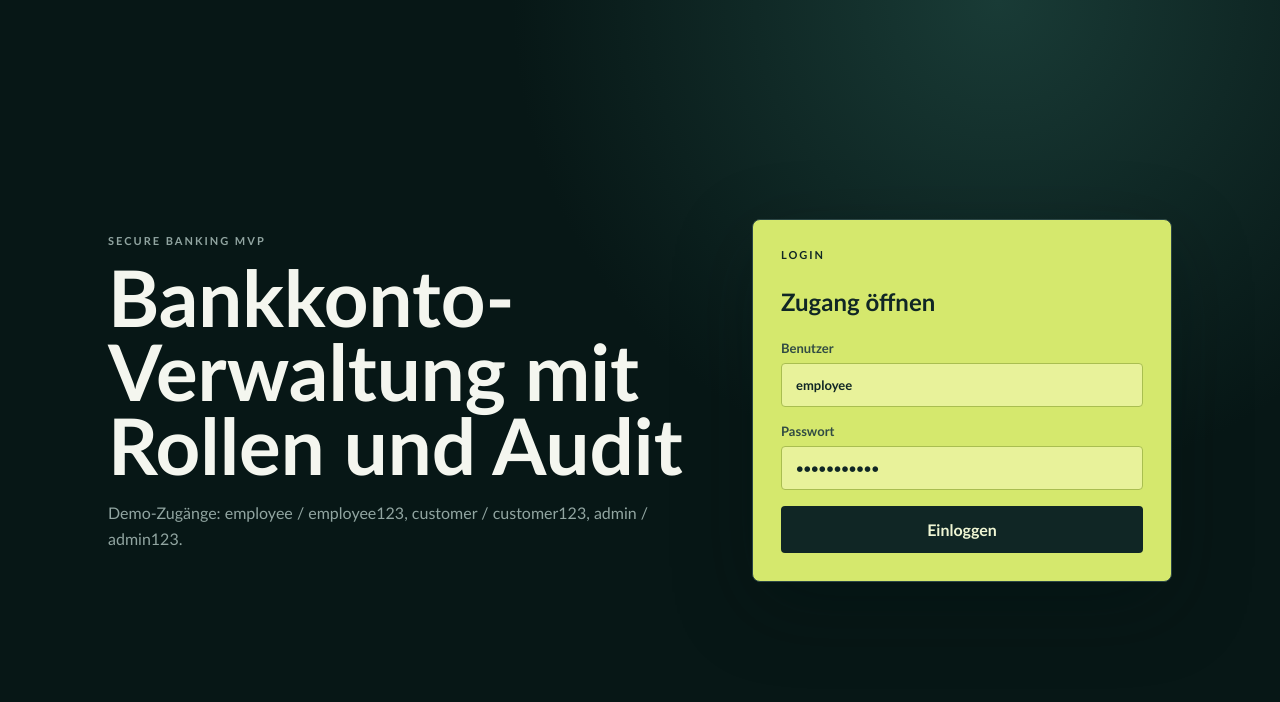
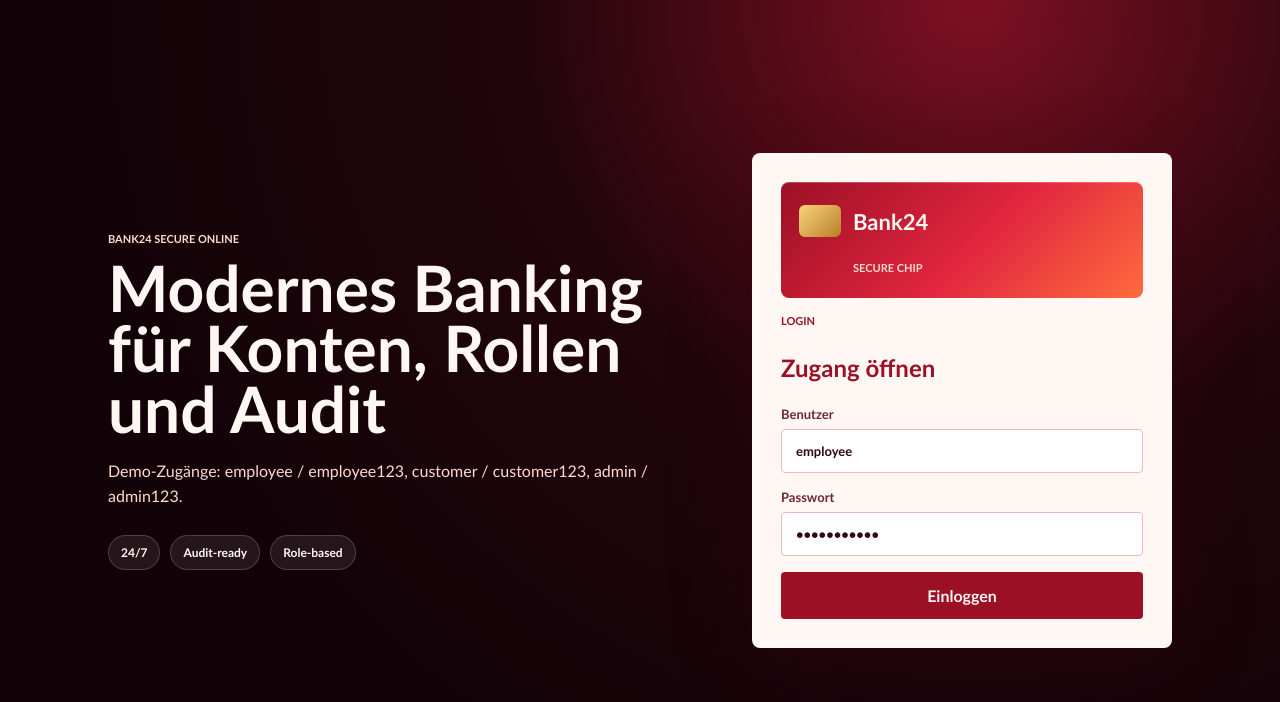
Before and after one commit to nikkias/Banking-App, an Angular app in the folder frontend/: page / in a window 1280 px wide. Shown: the top 702 px of the page. Built offline with nearby package versions, Linux system fonts and the light colour scheme.

Commit message:
feat: polish premium banking interface

```diff
--- a/frontend/src/app/accounts/account-detail.component.css
+++ b/frontend/src/app/accounts/account-detail.component.css
@@ -1,29 +1,31 @@
 :host { display: block; }
 .detail-shell { max-width: 1180px; margin: 0 auto; padding: 42px 28px 80px; }
-.back-link { display: inline-flex; margin-bottom: 28px; color: #b7d5cc; text-decoration: none; font-weight: 800; }
-.account-hero { display: flex; justify-content: space-between; gap: 28px; align-items: end; margin-bottom: 22px; padding: 34px; border: 1px solid #2b4645; border-radius: 8px; background: linear-gradient(135deg, #102625, #173735); }
-.eyebrow { margin: 0 0 10px; color: #b7d5cc; font-size: 11px; font-weight: 800; letter-spacing: 2px; }
+.back-link { display: inline-flex; margin-bottom: 28px; color: #ffd9d0; text-decoration: none; font-weight: 800; }
+.account-hero { display: flex; justify-content: space-between; gap: 28px; align-items: stretch; margin-bottom: 22px; padding: 34px; border: 1px solid rgba(255,255,255,.12); border-radius: 8px; background: linear-gradient(135deg, #9b1025, #e1263f 54%, #ff6a3d); box-shadow: 0 26px 70px rgba(49, 7, 17, .34); }
+.eyebrow { margin: 0 0 10px; color: #ffd9d0; font-size: 11px; font-weight: 800; letter-spacing: 0; }
 h1, h2, p { margin-top: 0; }
-h1 { max-width: 760px; margin-bottom: 10px; color: #f4f6ef; font-size: clamp(28px, 5vw, 56px); line-height: 1; overflow-wrap: anywhere; }
-h2 { margin-bottom: 18px; color: #f4f6ef; }
-.account-hero p { margin-bottom: 0; color: #91a5a1; overflow-wrap: anywhere; }
-.account-hero > strong { color: #d5e86d; font-size: clamp(26px, 4vw, 46px); white-space: nowrap; }
+h1 { max-width: 760px; margin-bottom: 10px; color: #fff7f4; font-size: 42px; line-height: 1; overflow-wrap: anywhere; }
+h2 { margin-bottom: 10px; color: #fff7f4; }
+.account-hero p { margin-bottom: 0; color: #ffe2d8; overflow-wrap: anywhere; }
+.balance-card { display: grid; align-content: space-between; min-width: 260px; padding: 18px; border-radius: 8px; background: rgba(255,255,255,.14); color: #fff7f4; } .balance-card span, .balance-card em { color: #ffe2d8; font-size: 12px; font-style: normal; font-weight: 800; } .balance-card strong { margin: 18px 0; color: #f6c45f; font-size: 34px; white-space: nowrap; }
 .detail-grid { display: grid; grid-template-columns: minmax(300px, .85fr) minmax(0, 1.25fr); gap: 20px; }
-.panel { border: 1px solid #2b4645; background: #102625; border-radius: 8px; padding: 28px; box-shadow: 0 18px 50px rgba(4, 16, 15, .25); }
-.transfer-panel { background: #d5e86d; color: #102625; }
-.transfer-panel .eyebrow, .transfer-panel h2 { color: #102625; }
+.panel { border: 1px solid rgba(255,255,255,.12); background: rgba(255,247,244,.08); border-radius: 8px; padding: 28px; box-shadow: 0 18px 50px rgba(49, 7, 17, .25); }
+.transfer-panel { background: #fff7f4; color: #310711; }
+.transfer-panel .eyebrow, .transfer-panel h2 { color: #9b1025; }
+.hint { color: #6d2635; line-height: 1.5; }
 form { display: grid; gap: 16px; }
-label { display: grid; gap: 7px; color: #314b43; font-size: 13px; font-weight: 800; }
-input, select { width: 100%; min-width: 0; padding: 13px 14px; border: 1px solid #a9be50; border-radius: 4px; background: #e8f29a; color: #102625; font: inherit; }
-button { padding: 14px; border: 0; border-radius: 4px; background: #102625; color: #eff6d4; font: inherit; font-weight: 900; cursor: pointer; }
+label { display: grid; gap: 7px; color: #6d2635; font-size: 13px; font-weight: 800; }
+input, select { width: 100%; min-width: 0; padding: 13px 14px; border: 1px solid #efb8c1; border-radius: 4px; background: #fff; color: #310711; font: inherit; }
+button { padding: 14px; border: 0; border-radius: 4px; background: #9b1025; color: #fff7f4; font: inherit; font-weight: 900; cursor: pointer; }
 button:disabled { opacity: .55; cursor: wait; }
 .feedback { margin: 18px 0 0; font-size: 13px; font-weight: 800; }
 .transaction-list { display: grid; gap: 4px; }
-.transaction-item { display: flex; justify-content: space-between; align-items: center; gap: 18px; padding: 16px 0; border-bottom: 1px solid #203a39; }
+.transaction-item { display: grid; grid-template-columns: 36px minmax(0, 1fr) auto; align-items: center; gap: 14px; padding: 16px 0; border-bottom: 1px solid rgba(255,255,255,.1); }
+.transaction-badge { display: grid; place-items: center; width: 32px; height: 32px; border-radius: 50%; background: rgba(255,255,255,.12); color: #f6c45f; font-weight: 900; }
 .transaction-item div { display: grid; gap: 6px; min-width: 0; }
-.transaction-item strong { color: #dce8e1; }
-.transaction-item span, .empty { color: #718b86; }
+.transaction-item strong { color: #fff7f4; }
+.transaction-item span, .empty { color: #ffd9d0; }
 .transaction-item > strong { color: #ffb3a8; white-space: nowrap; }
-.transaction-item > strong.positive { color: #d5e86d; }
-@media (max-width: 860px) { .account-hero { align-items: start; flex-direction: column; } .account-hero > strong { white-space: normal; } .detail-grid { grid-template-columns: 1fr; } }
+.transaction-item > strong.positive { color: #f6c45f; }
+@media (max-width: 860px) { .account-hero { align-items: start; flex-direction: column; } .balance-card { min-width: 0; width: 100%; } .balance-card strong { white-space: normal; } .detail-grid { grid-template-columns: 1fr; } }
 @media (max-width: 620px) { .detail-shell { padding: 30px 18px 60px; } .account-hero, .panel { padding: 22px; } .transaction-item { align-items: start; flex-direction: column; } }
--- a/frontend/src/app/accounts/account-list.component.css
+++ b/frontend/src/app/accounts/account-list.component.css
@@ -1,17 +1,19 @@
 :host { display: block; }
 .workspace { max-width: 1180px; margin: 0 auto; padding: 52px 28px 80px; }
-.hero { display: flex; justify-content: space-between; align-items: end; gap: 24px; margin-bottom: 42px; }
-.eyebrow { margin: 0 0 10px; color: #b7d5cc; font-size: 11px; font-weight: 800; letter-spacing: 2px; }
-h1, h2, p { margin-top: 0; } h1 { margin-bottom: 12px; color: #f4f6ef; font-size: clamp(38px, 6vw, 72px); line-height: .95; letter-spacing: -2px; } h2 { margin-bottom: 8px; color: #f4f6ef; font-size: 24px; }
-.subtitle, .form-intro { color: #91a5a1; line-height: 1.6; }
-.status { display: flex; align-items: center; gap: 9px; color: #b7d5cc; font-size: 13px; white-space: nowrap; } .status span { width: 8px; height: 8px; border-radius: 50%; background: #67d39b; box-shadow: 0 0 14px #67d39b; }
+.hero { display: grid; grid-template-columns: minmax(0, 1fr) 360px; align-items: end; gap: 28px; margin-bottom: 34px; }
+.eyebrow { margin: 0 0 10px; color: #ffb3a7; font-size: 11px; font-weight: 900; letter-spacing: 0; }
+h1, h2, p { margin-top: 0; } h1 { margin-bottom: 14px; color: #fff7f4; font-size: 58px; line-height: .98; letter-spacing: 0; } h2 { margin-bottom: 8px; color: #fff7f4; font-size: 24px; }
+.subtitle, .form-intro { color: #ffd9d0; line-height: 1.6; }
+.hero-metrics { display: flex; flex-wrap: wrap; gap: 10px; margin-top: 22px; } .hero-metrics span { padding: 9px 12px; border: 1px solid rgba(255,255,255,.16); border-radius: 999px; background: rgba(255,255,255,.08); color: #fff7f4; font-size: 12px; font-weight: 900; }
+.bank-card { min-height: 218px; padding: 22px; border-radius: 8px; background: linear-gradient(135deg, #9b1025, #e1263f 54%, #ff6a3d); box-shadow: 0 26px 70px rgba(49, 7, 17, .42), inset 0 1px 0 rgba(255,255,255,.25); color: #fff7f4; } .card-top, .card-bottom { display: flex; align-items: center; justify-content: space-between; } .card-top strong { font-size: 22px; } .card-top span, .card-bottom span { color: #ffd9d0; font-size: 11px; font-weight: 900; letter-spacing: 0; } .chip { display: grid; grid-template-columns: 1fr 1fr; gap: 4px; width: 56px; height: 42px; margin: 34px 0 22px; padding: 7px; border-radius: 8px; background: linear-gradient(135deg, #f8d37d, #b98028); } .chip i { border: 1px solid rgba(80, 45, 8, .45); border-radius: 2px; } .bank-card p { color: #fff7f4; font-size: 18px; font-weight: 900; }
+.status { display: flex; align-items: center; gap: 9px; color: #ffd9d0; font-size: 13px; white-space: nowrap; } .status i { width: 8px; height: 8px; border-radius: 50%; background: #31d083; box-shadow: 0 0 14px #31d083; }
 .content-grid { display: grid; grid-template-columns: minmax(0, 1.5fr) minmax(310px, .8fr); gap: 20px; }
-.panel { border: 1px solid #2b4645; background: #102625; border-radius: 8px; padding: 28px; box-shadow: 0 18px 50px rgba(4, 16, 15, .25); }
-.panel-heading { display: flex; justify-content: space-between; } .panel-mark, .account-symbol { display: grid; place-items: center; width: 38px; height: 38px; color: #102625; background: #d5e86d; font-weight: 900; border-radius: 50%; }
-.summary-row { display: flex; gap: 60px; padding: 26px 0; margin: 24px 0 6px; border-top: 1px solid #284241; border-bottom: 1px solid #284241; } .summary-row div { display: grid; gap: 7px; } .summary-row span, .account-details span { color: #718b86; font-size: 12px; } .summary-row strong { color: #f4f6ef; font-size: 22px; }
-.account-list { display: grid; gap: 4px; } .account-item { display: flex; align-items: center; gap: 14px; padding: 15px 0; border-bottom: 1px solid #203a39; color: inherit; text-decoration: none; } .account-item:hover .account-details strong { color: #d5e86d; } .account-details { display: grid; gap: 6px; flex: 1; min-width: 0; } .account-details strong { color: #dce8e1; } .account-details span { overflow: hidden; text-overflow: ellipsis; } .balance { color: #d5e86d; } .empty { padding: 28px 0 4px; color: #718b86; }
-.transaction-form { display: grid; grid-template-columns: 1.2fr .8fr .7fr 1fr auto; gap: 10px; margin-top: 24px; } .transaction-form select, .transaction-form input { min-width: 0; padding: 12px; border: 1px solid #284241; border-radius: 4px; background: #09201f; color: #f4f6ef; font: inherit; } .transaction-form button { margin: 0; padding: 0 18px; border: 0; border-radius: 4px; background: #d5e86d; color: #102625; font-weight: 900; cursor: pointer; }
-.form-panel { background: #d5e86d; color: #102625; } .form-panel .eyebrow, .form-panel h2 { color: #102625; } .form-intro { color: #354d45; } form { display: grid; gap: 16px; margin-top: 28px; } label { display: grid; gap: 7px; color: #314b43; font-size: 13px; font-weight: 700; } input { width: 100%; box-sizing: border-box; padding: 13px 14px; border: 1px solid #a9be50; border-radius: 4px; background: #e8f29a; color: #102625; font: inherit; } button { margin-top: 8px; padding: 14px; border: 0; border-radius: 4px; background: #102625; color: #eff6d4; font: inherit; font-weight: 800; cursor: pointer; } button:disabled { opacity: .55; cursor: wait; } .feedback { margin: 18px 0 0; font-size: 13px; font-weight: 700; }
-.audit-panel { margin-top: 20px; } .audit-list { display: grid; gap: 4px; } .audit-item { display: flex; justify-content: space-between; align-items: center; gap: 18px; padding: 14px 0; border-bottom: 1px solid #203a39; } .audit-item div { display: grid; gap: 5px; min-width: 0; } .audit-item strong { color: #dce8e1; } .audit-item span { color: #91a5a1; overflow-wrap: anywhere; }
-@media (max-width: 980px) { .transaction-form { grid-template-columns: 1fr 1fr; } .transaction-form button { min-height: 46px; } }
-@media (max-width: 760px) { .workspace { padding: 32px 18px 60px; } .hero { align-items: start; flex-direction: column; } .content-grid { grid-template-columns: 1fr; } .panel { padding: 22px; } .transaction-form { grid-template-columns: 1fr; } }
+.panel { border: 1px solid rgba(255,255,255,.12); background: rgba(255,247,244,.08); border-radius: 8px; padding: 28px; box-shadow: 0 18px 50px rgba(49, 7, 17, .25); }
+.panel-heading { display: flex; justify-content: space-between; } .account-symbol { display: grid; place-items: center; width: 38px; height: 38px; color: #9b1025; background: #f6c45f; font-weight: 900; border-radius: 50%; }
+.summary-row { display: flex; gap: 60px; padding: 26px 0; margin: 24px 0 6px; border-top: 1px solid rgba(255,255,255,.12); border-bottom: 1px solid rgba(255,255,255,.12); } .summary-row div { display: grid; gap: 7px; } .summary-row span, .account-details span { color: #d9aaa6; font-size: 12px; } .summary-row strong { color: #fff7f4; font-size: 22px; }
+.account-list { display: grid; gap: 4px; } .account-item { display: flex; align-items: center; gap: 14px; padding: 15px 0; border-bottom: 1px solid rgba(255,255,255,.1); color: inherit; text-decoration: none; } .account-item:hover .account-details strong { color: #f6c45f; } .account-details { display: grid; gap: 6px; flex: 1; min-width: 0; } .account-details strong { color: #fff7f4; } .account-details span { overflow: hidden; text-overflow: ellipsis; } .balance { color: #f6c45f; } .empty { padding: 28px 0 4px; color: #d9aaa6; }
+.transaction-form { display: grid; grid-template-columns: 1.2fr .8fr .7fr 1fr auto; gap: 10px; margin-top: 24px; } .transaction-form select, .transaction-form input { min-width: 0; padding: 12px; border: 1px solid rgba(255,255,255,.16); border-radius: 4px; background: #fff7f4; color: #310711; font: inherit; } .transaction-form button { margin: 0; padding: 0 18px; border: 0; border-radius: 4px; background: #f6c45f; color: #310711; font-weight: 900; cursor: pointer; }
+.form-panel { background: #fff7f4; color: #310711; } .form-panel .eyebrow, .form-panel h2 { color: #9b1025; } .form-intro { color: #6d2635; } form { display: grid; gap: 16px; margin-top: 28px; } label { display: grid; gap: 7px; color: #6d2635; font-size: 13px; font-weight: 700; } input { width: 100%; box-sizing: border-box; padding: 13px 14px; border: 1px solid #efb8c1; border-radius: 4px; background: #fff; color: #310711; font: inherit; } button { margin-top: 8px; padding: 14px; border: 0; border-radius: 4px; background: #9b1025; color: #fff7f4; font: inherit; font-weight: 800; cursor: pointer; } button:disabled { opacity: .55; cursor: wait; } .feedback { margin: 18px 0 0; font-size: 13px; font-weight: 700; }
+.audit-panel { margin-top: 20px; } .audit-list { display: grid; gap: 4px; } .audit-item { display: flex; justify-content: space-between; align-items: center; gap: 18px; padding: 14px 0; border-bottom: 1px solid rgba(255,255,255,.1); } .audit-item div { display: grid; gap: 5px; min-width: 0; } .audit-item strong { color: #fff7f4; } .audit-item span { color: #ffd9d0; overflow-wrap: anywhere; }
+@media (max-width: 980px) { .hero { grid-template-columns: 1fr; } .bank-card { max-width: 420px; } .transaction-form { grid-template-columns: 1fr 1fr; } .transaction-form button { min-height: 46px; } }
+@media (max-width: 760px) { .workspace { padding: 32px 18px 60px; } h1 { font-size: 40px; } .content-grid { grid-template-columns: 1fr; } .panel { padding: 22px; } .transaction-form { grid-template-columns: 1fr; } }
--- a/frontend/src/app/accounts/account-list.component.html
+++ b/frontend/src/app/accounts/account-list.component.html
@@ -1,11 +1,21 @@
 <main class="workspace">
   <header class="hero">
     <div>
-      <p class="eyebrow">BANKING OPERATIONS</p>
-      <h1>Kontenübersicht</h1>
-      <p class="subtitle">Kunden, Konten und tägliche Geldbewegungen an einem Ort.</p>
+      <p class="eyebrow">BANK24 OPERATIONS CENTER</p>
+      <h1>Digitales Konto-Cockpit</h1>
+      <p class="subtitle">Konten eröffnen, Geld bewegen und Audit-Spuren live nachvollziehen.</p>
+      <div class="hero-metrics">
+        <span>24/7 verfügbar</span>
+        <span>Rollen geschützt</span>
+        <span>Audit aktiv</span>
+      </div>
     </div>
-    <div class="status"><span></span> API verbunden</div>
+    <aside class="bank-card" aria-label="Bank24 Secure Card">
+      <div class="card-top"><strong>Bank24</strong><span>ONLINE</span></div>
+      <div class="chip"><i></i><i></i><i></i><i></i></div>
+      <p>DEMO 2026</p>
+      <div class="card-bottom"><span>SECURE CHIP</span><strong>24/7</strong></div>
+    </aside>
   </header>
 
   <section class="content-grid">
@@ -15,7 +25,7 @@
           <p class="eyebrow">PORTFOLIO</p>
           <h2>Aktive Konten</h2>
         </div>
-        <span class="panel-mark">€</span>
+        <span class="status"><i></i> Live</span>
       </div>
 
       <ng-container *ngIf="accounts$ | async as accounts">
@@ -25,8 +35,8 @@
         </div>
         <div class="account-list" *ngIf="accounts.length; else emptyState">
           <a class="account-item" *ngFor="let account of accounts" [routerLink]="['/accounts', account.id]">
-            <div class="account-symbol">↗</div>
-            <div class="account-details"><strong>{{ account.iban }}</strong><span>{{ account.id }}</span></div>
+            <div class="account-symbol">€</div>
+            <div class="account-details"><strong>{{ account.iban }}</strong><span>Konto-ID {{ account.id }}</span></div>
             <strong class="balance">{{ account.balance | currency:'EUR' }}</strong>
           </a>
         </div>
--- a/frontend/src/app/app.component.css
+++ b/frontend/src/app/app.component.css
@@ -1,10 +1,12 @@
 :host { display: block; min-height: 100vh; }
 .auth-shell { min-height: 100vh; }
-.topbar { position: sticky; top: 0; z-index: 10; display: flex; justify-content: space-between; align-items: center; gap: 18px; padding: 14px 28px; border-bottom: 1px solid #243f3d; background: rgba(7, 23, 22, .92); backdrop-filter: blur(14px); }
-.topbar div { display: grid; gap: 3px; } .topbar strong { color: #f4f6ef; } .topbar span { color: #91a5a1; font-size: 12px; } .topbar button { padding: 10px 14px; border: 1px solid #405956; border-radius: 4px; background: #102625; color: #f4f6ef; font-weight: 800; cursor: pointer; }
+.topbar { position: sticky; top: 0; z-index: 10; display: flex; justify-content: space-between; align-items: center; gap: 18px; padding: 14px 28px; border-bottom: 1px solid rgba(255,255,255,.1); background: rgba(42, 6, 14, .92); backdrop-filter: blur(14px); }
+.topbar div { display: grid; gap: 3px; } .topbar strong { color: #fff7f4; font-size: 20px; letter-spacing: .4px; } .topbar span { color: #ffd9d0; font-size: 12px; } .topbar button { padding: 10px 14px; border: 1px solid rgba(255,255,255,.22); border-radius: 4px; background: #fff7f4; color: #9b1025; font-weight: 800; cursor: pointer; }
 .login-shell { min-height: 100vh; display: grid; grid-template-columns: minmax(0, 1fr) minmax(320px, 420px); gap: 28px; align-items: center; max-width: 1120px; margin: 0 auto; padding: 44px 28px; }
-.login-copy h1 { max-width: 680px; margin: 0 0 18px; color: #f4f6ef; font-size: clamp(40px, 7vw, 78px); line-height: .95; } .login-copy p { color: #91a5a1; line-height: 1.6; }
-.eyebrow { margin: 0 0 10px; color: #b7d5cc; font-size: 11px; font-weight: 900; letter-spacing: 2px; }
-.login-panel { display: grid; gap: 16px; padding: 28px; border: 1px solid #2b4645; border-radius: 8px; background: #d5e86d; color: #102625; box-shadow: 0 24px 80px rgba(4, 16, 15, .32); } .login-panel .eyebrow, .login-panel h2 { color: #102625; } .login-panel h2 { margin: 0 0 8px; }
-label { display: grid; gap: 7px; color: #314b43; font-size: 13px; font-weight: 800; } input { width: 100%; padding: 13px 14px; border: 1px solid #a9be50; border-radius: 4px; background: #e8f29a; color: #102625; font: inherit; } .login-panel button { padding: 14px; border: 0; border-radius: 4px; background: #102625; color: #eff6d4; font: inherit; font-weight: 900; cursor: pointer; } button:disabled { opacity: .55; cursor: wait; } .feedback { margin: 0; color: #6f2b22; font-weight: 800; }
-@media (max-width: 780px) { .login-shell { grid-template-columns: 1fr; align-items: start; } .topbar { align-items: start; flex-direction: column; } }
+.login-copy h1 { max-width: 700px; margin: 0 0 18px; color: #fff7f4; font-size: 64px; line-height: .95; } .login-copy p { color: #ffd9d0; line-height: 1.6; }
+.eyebrow { margin: 0 0 10px; color: #ffb3a7; font-size: 11px; font-weight: 900; letter-spacing: 0; }
+.trust-row { display: flex; flex-wrap: wrap; gap: 10px; margin-top: 26px; } .trust-row span { padding: 9px 12px; border: 1px solid rgba(255,255,255,.18); border-radius: 999px; color: #fff7f4; background: rgba(255,255,255,.08); font-size: 12px; font-weight: 900; }
+.login-panel { display: grid; gap: 16px; padding: 28px; border: 1px solid rgba(255,255,255,.18); border-radius: 8px; background: #fff7f4; color: #310711; box-shadow: 0 24px 80px rgba(53, 4, 16, .32); } .login-panel .eyebrow, .login-panel h2 { color: #9b1025; } .login-panel h2 { margin: 0 0 8px; }
+.card-preview { display: grid; grid-template-columns: auto 1fr; gap: 12px; align-items: center; min-height: 116px; padding: 18px; border-radius: 8px; background: linear-gradient(135deg, #9b1025, #e1263f 54%, #ff6a3d); color: #fff7f4; box-shadow: inset 0 1px 0 rgba(255,255,255,.25); } .card-preview span { width: 42px; height: 32px; border-radius: 6px; background: linear-gradient(135deg, #f8d37d, #b98028); } .card-preview strong { font-size: 22px; } .card-preview em { grid-column: 2; color: #ffd9d0; font-style: normal; font-size: 11px; font-weight: 900; letter-spacing: 0; }
+label { display: grid; gap: 7px; color: #6d2635; font-size: 13px; font-weight: 800; } input { width: 100%; padding: 13px 14px; border: 1px solid #efb8c1; border-radius: 4px; background: #fff; color: #310711; font: inherit; } .login-panel button { padding: 14px; border: 0; border-radius: 4px; background: #9b1025; color: #fff7f4; font: inherit; font-weight: 900; cursor: pointer; } button:disabled { opacity: .55; cursor: wait; } .feedback { margin: 0; color: #9b1025; font-weight: 800; }
+@media (max-width: 780px) { .login-shell { grid-template-columns: 1fr; align-items: start; } .login-copy h1 { font-size: 40px; } .topbar { align-items: start; flex-direction: column; } }
--- a/frontend/src/app/app.component.html
+++ b/frontend/src/app/app.component.html
@@ -1,8 +1,8 @@
 <main class="auth-shell" *ngIf="auth.session$ | async as session; else loginPanel">
   <header class="topbar">
     <div>
-      <strong>Bank Platform</strong>
-      <span>{{ session.username }} · {{ session.roles.join(', ') || 'authorized' }}</span>
+      <strong>Bank24</strong>
+      <span>{{ session.username }} · {{ session.roles.join(', ') || 'authorized' }} · 24/7 Online</span>
     </div>
     <button type="button" (click)="logout()">Logout</button>
   </header>
@@ -12,12 +12,14 @@
 <ng-template #loginPanel>
   <main class="login-shell">
     <section class="login-copy">
-      <p class="eyebrow">SECURE BANKING MVP</p>
-      <h1>Bankkonto-Verwaltung mit Rollen und Audit</h1>
+      <p class="eyebrow">BANK24 SECURE ONLINE</p>
+      <h1>Modernes Banking für Konten, Rollen und Audit</h1>
       <p>Demo-Zugänge: employee / employee123, customer / customer123, admin / admin123.</p>
+      <div class="trust-row"><span>24/7</span><span>Audit-ready</span><span>Role-based</span></div>
     </section>
 
     <form class="login-panel" [formGroup]="loginForm" (ngSubmit)="login()">
+      <div class="card-preview" aria-hidden="true"><span></span><strong>Bank24</strong><em>SECURE CHIP</em></div>
       <p class="eyebrow">LOGIN</p>
       <h2>Zugang öffnen</h2>
       <label>Benutzer<input formControlName="username" autocomplete="username" /></label>
--- a/frontend/src/styles.css
+++ b/frontend/src/styles.css
@@ -1,3 +1,3 @@
-:root { font-family: 'Trebuchet MS', 'Segoe UI', sans-serif; color: #f4f6ef; background: #071716; font-synthesis: none; }
-body { min-width: 320px; min-height: 100vh; margin: 0; background: radial-gradient(circle at 78% 0%, #193b36 0, #071716 38%), #071716; }
+:root { font-family: 'Trebuchet MS', 'Segoe UI', sans-serif; color: #fff7f4; background: #21050c; font-synthesis: none; }
+body { min-width: 320px; min-height: 100vh; margin: 0; background: radial-gradient(circle at 76% 0%, #7d1022 0, #21050c 36%, #120308 72%), #21050c; }
 * { box-sizing: border-box; }
```
Also changed, not shown: frontend/src/app/accounts/account-detail.component.html (+8 -2 lines), 1 other file (tests, documents, lock files or other folders).
